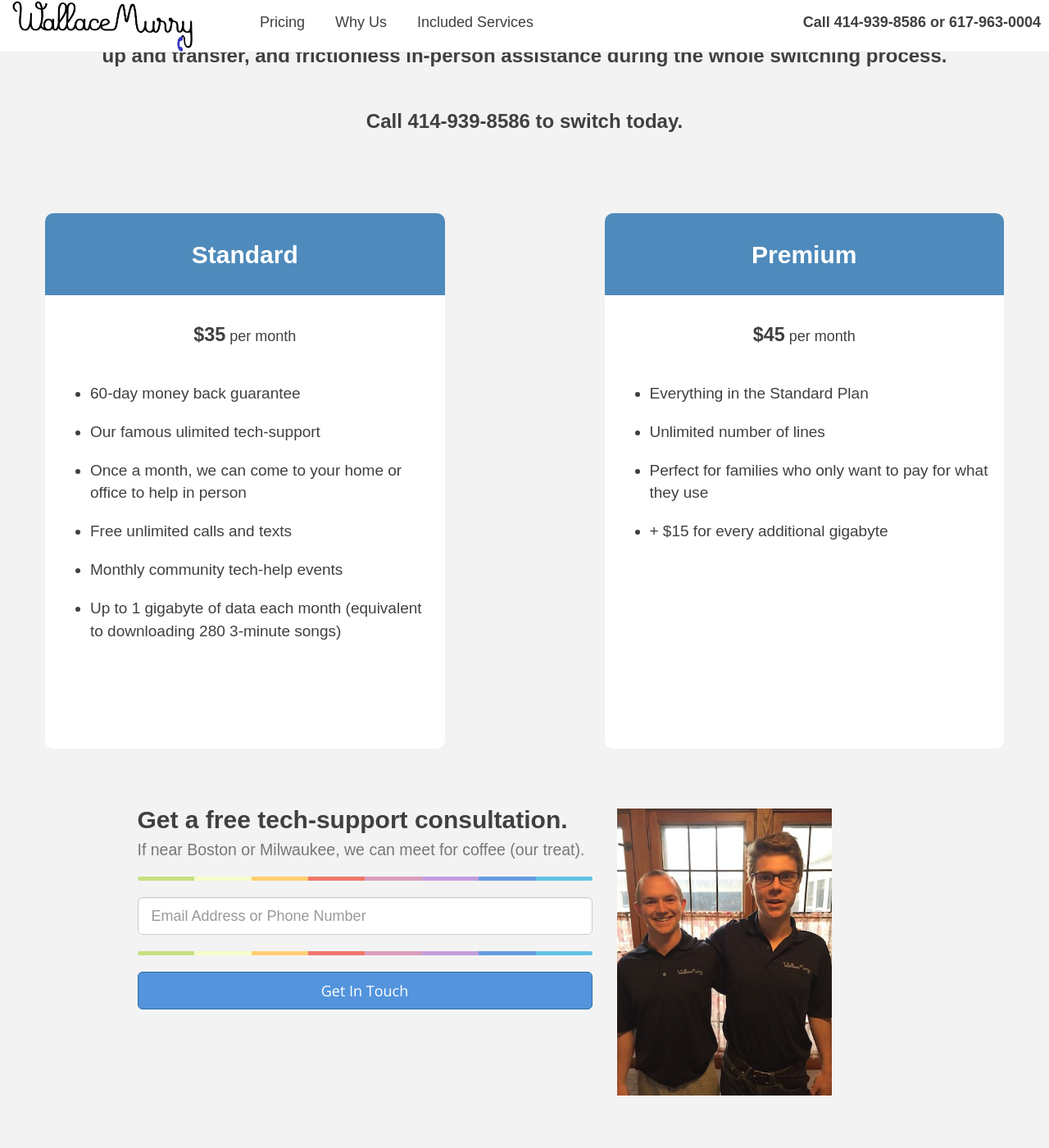
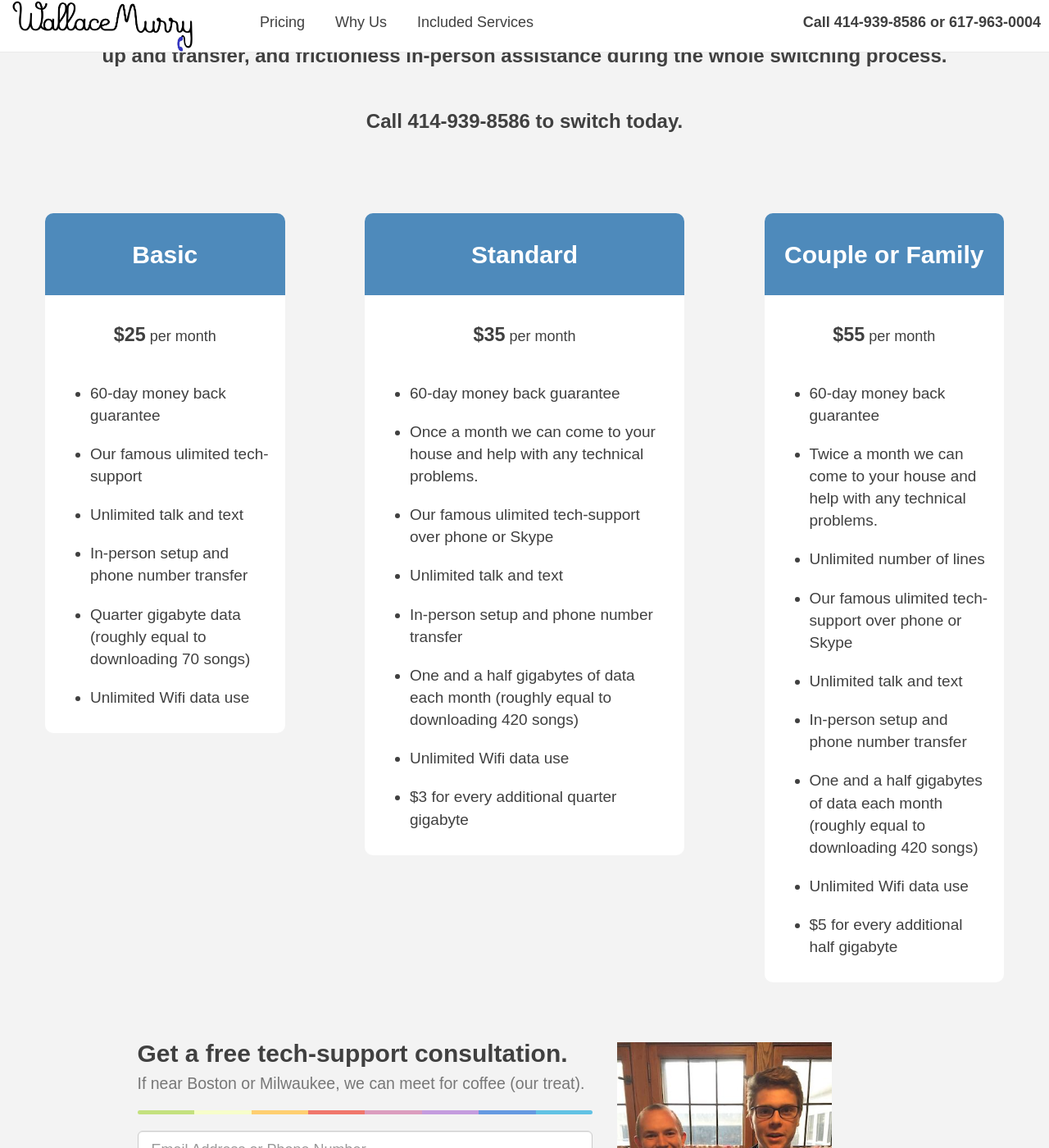
Before and after one commit to jalague/wallacemurry, a Jekyll site: the page built from pricing/index.html, in a window 1280 px wide and 1400 px high, scrolled down 277 px. Shown: the whole window at 82% size. Built offline with Jekyll 4.4.1, drawn with Linux system fonts in a browser that asks for light colours; nearby versions of some CDN libraries.

Commit message:
new pricing plans added

```diff
--- a/css/custom.css
+++ b/css/custom.css
@@ -355,12 +355,11 @@ h1#pricing-header {
   margin-top: 150px;
 }
 
-#pricing-tiers .col-lg-5 {
+.pricing-plan {
   background-color: white;
   border-radius: 10px;
   border-color: gray;
   border-width: 1px;
-  height: 653px;
   overflow: hidden;
 }
 
--- a/pricing/index.html
+++ b/pricing/index.html
@@ -21,23 +21,23 @@ subtitle: Discover Wallace Murry's phone plans to get the most out of your phone
     </header>
     <div class="row">
     <div id="pricing-tiers" class="center-block">
-    <div class="col-lg-5 " id="plans-summaries-standard">
+    <div class="col-lg-3 pricing-plan" id="plans-summaries-standard">
       <div id="pricing-title-container">
-        <h3>Standard</h3>
+        <h3>Basic</h3>
       </div>
       <div class="inner">
         <div class="pricing-plan-sub-head">
-          <span class="price-value">$35</span><span class="description">
+          <span class="price-value">$25</span><span class="description">
           per month
         </span>
         </div>
         <ul style="text-align:left;">
           <li>60-day money back guarantee</li>
           <li>Our famous ulimited tech-support</li>
-          <li>Once a month, we can come to your home or office to help in person</li>
-          <li>Free unlimited calls and texts</li>
-          <li>Monthly community tech-help events </li>
-          <li>Up to 1 gigabyte of data each month (equivalent to downloading 280 3-minute songs)</li>
+          <li>Unlimited talk and text</li>
+          <li>In-person setup and phone number transfer</li>
+          <li>Quarter gigabyte data (roughly equal to downloading 70 songs)</li>
+          <li>Unlimited Wifi data use</li>
         </ul>
         <!--
         <a class="btn-default btn btn-lg" href="/sign-up?standard">Sign up now</a>
@@ -45,24 +45,61 @@ subtitle: Discover Wallace Murry's phone plans to get the most out of your phone
 
       </div>
     </div>
-    <div class="col-lg-5 col-lg-offset-2" id="plans-summaries-premium">
+    <div class="col-lg-4 col-lg-offset-1 pricing-plan" id="plans-summaries-premium">
       <div id="pricing-title-container">
-        <h3>Premium</h3>
+        <h3>Standard</h3>
       </div>
 
       <div class="inner">
         <div class="pricing-plan-sub-head">
           <span class="description">
-            <span class="price-value">$45</span><span class="description">
+            <span class="price-value">$35</span><span class="description">
           per month
         </span>
         </span>
         </div>
         <ul style="text-align:left;">
-          <li>Everything in the Standard Plan</li>
+          <li>60-day money back guarantee</li>
+          <li>Once a month we can come to your house and help with any technical problems.</li>
+
+          <li>Our famous ulimited tech-support over phone or Skype</li>
+
+          <li>Unlimited talk and text</li>
+          <li>In-person setup and phone number transfer</li>
+          <li>One and a half gigabytes of data each month (roughly equal to downloading 420 songs)</li>
+          <li>Unlimited Wifi data use</li>
+          <li>$3 for every additional quarter gigabyte</li>
+
+        </ul>
+        <!--
+        <a class="btn-default btn btn-lg" href="/contact-us?premium">Contact Us</a>
+-->
+      </div>
+    </div>
+    <div class="col-lg-3 col-lg-offset-1 pricing-plan" id="plans-summaries-premium">
+      <div id="pricing-title-container">
+        <h3>Couple or Family</h3>
+      </div>
+
+      <div class="inner">
+        <div class="pricing-plan-sub-head">
+          <span class="description">
+            <span class="price-value">$55</span><span class="description">
+          per month
+        </span>
+        </span>
+        </div>
+        <ul style="text-align:left;">
+          <li>60-day money back guarantee</li>
+          <li>Twice a month we can come to your house and help with any technical problems.</li>
           <li>Unlimited number of lines</li>
-          <li>Perfect for families who only want to pay for what they use</li>
-          <li>+ $15 for every additional gigabyte</li>
+          <li>Our famous ulimited tech-support over phone or Skype</li>
+
+          <li>Unlimited talk and text</li>
+          <li>In-person setup and phone number transfer</li>
+          <li>One and a half gigabytes of data each month (roughly equal to downloading 420 songs)</li>
+          <li>Unlimited Wifi data use</li>
+          <li>$5 for every additional half gigabyte</li>
         </ul>
         <!--
         <a class="btn-default btn btn-lg" href="/contact-us?premium">Contact Us</a>
```
